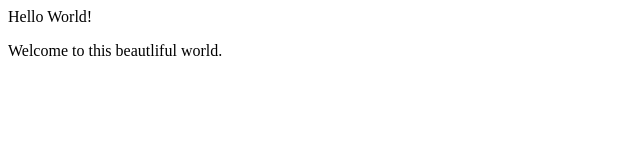
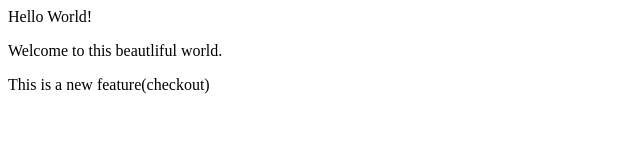
Before and after one commit to anjalirj27/local-Repo, a plain HTML site: page index.html in a window 1280 px wide. Shown: the whole page, without its empty margins (0-640 px from the left). Drawn offline with Linux system fonts and the light colour scheme.

Commit message:
Add Checkout

```diff
--- a/index.html
+++ b/index.html
@@ -1,2 +1,3 @@
 <p>Hello World!</p>
 <p>Welcome to this beautliful world.</p>
+<p>This is a new feature(checkout)</p>
```
